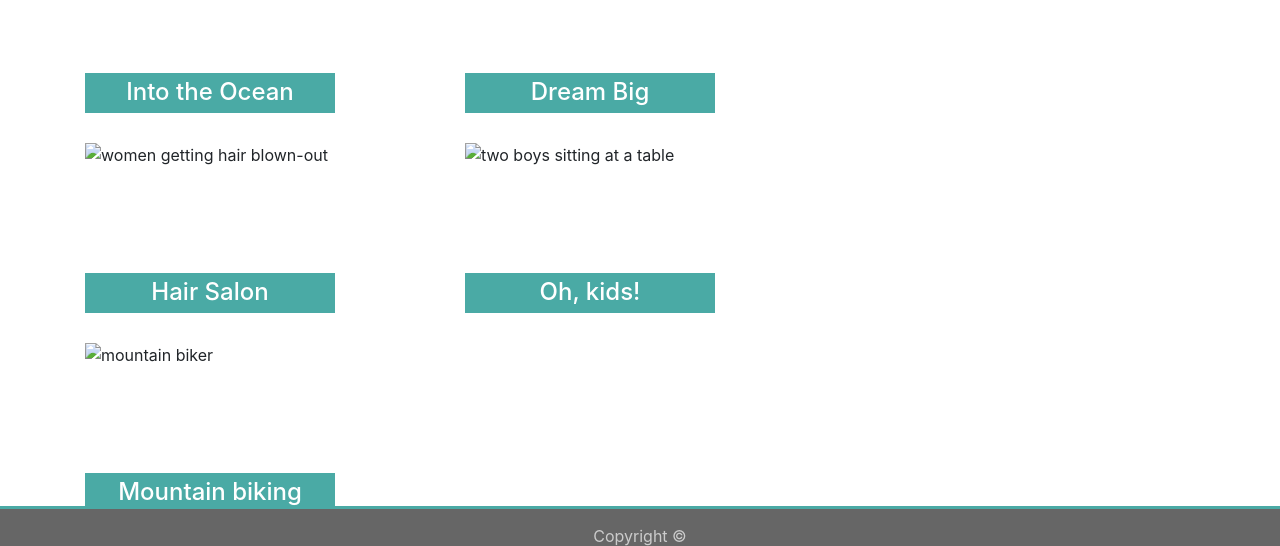
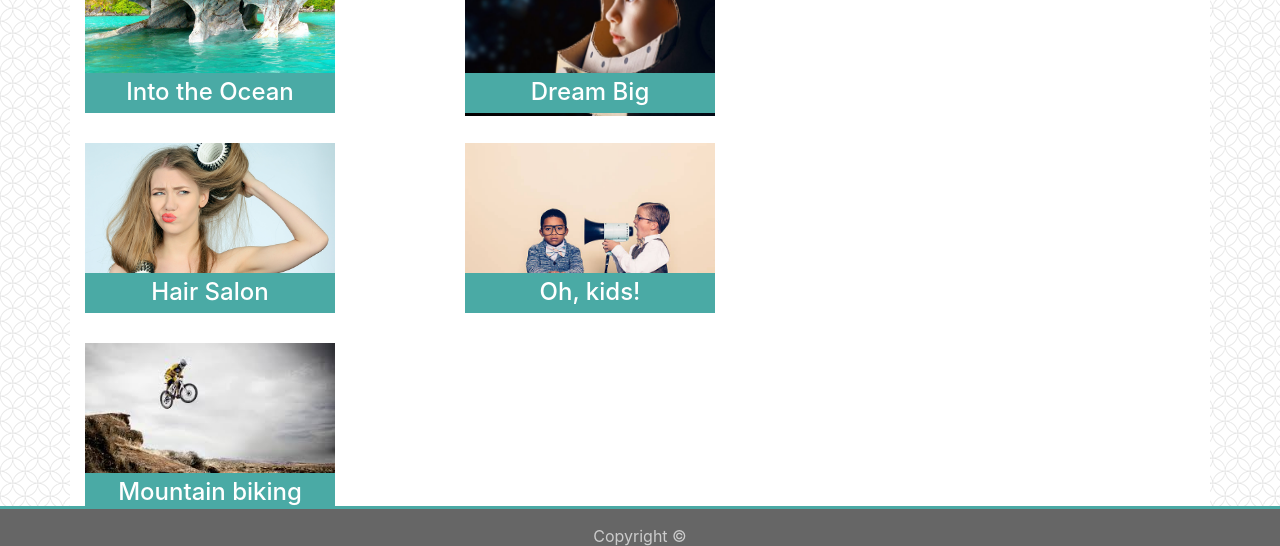
Before and after one commit to arohadobson/Bootstrap-Portfolio, a plain HTML site: page assets/portfolio.html in a window 1280 px wide. Shown: the part 254-800 px from the top of the page. Drawn offline with nearby package versions, Linux system fonts and the light colour scheme; files that its build step writes are made by us from their sources.

Commit message:
split repositories

```diff
--- a/assets/portfolio.html
+++ b/assets/portfolio.html
@@ -5,11 +5,11 @@
     <meta name="viewport" content="width=device-width, initial-scale=1.0">
     <meta http-equiv="X-UA-Compatible" content="ie=edge">
     <html>
-    <link rel="stylesheet" type"text/css" href="../responsive_portfolio/style.css">
+    <link rel="stylesheet" type"text/css" href="./style.css">
 
     <link rel="icon" href="../responsive_portfolio/images/silver-fern-on-blue.jpg" alt="silver fern icon">
 
-    <title> Aroha Dobson| Responsive Portfolio - Homework 02 </title>
+    <title> Aroha Dobson| Bootstrap Portfolio - Homework 02 </title>
 
     <link rel="stylesheet" href="https://stackpath.bootstrapcdn.com/bootstrap/4.1.3/css/bootstrap.min.css" integrity="sha384-MCw98/SFnGE8fJT3GXwEOngsV7Zt27NXFoaoApmYm81iuXoPkFOJwJ8ERdknLPMO" crossorigin="anonymous">
 
@@ -31,7 +31,7 @@
                 <div class="collapse navbar-collapse" id="navbarNav">
                     <ul class="navbar-nav ml-auto">
                         <li class="nav-item">
-                            <a class="nav-link" href="./index.html">About</a>
+                            <a class="nav-link" href="../index.html">About</a>
                         </li>
 
                         <li class="nav-item">
@@ -60,7 +60,7 @@
 
             <div class="col-lg-4 col-md-5 col-sm-8">
                 <div class="imagebox">
-                    <img src="../responsive_portfolio/images/Ocean.jpg" alt="ocean picture" class="img-fluid" style="padding-bottom: 30px">
+                    <img src="../images/Ocean.jpg" alt="ocean picture" class="img-fluid" style="padding-bottom: 30px">
                     <div class="caption">
                         <h4>Into the Ocean</h4>
                     </div>
@@ -69,7 +69,7 @@
 
             <div class="col-lg-4 col-md-5 col-sm-8">
                 <div class="imagebox">
-                    <img src="../responsive_portfolio/images/dream big.jpg" alt="astronaught child" class="img-fluid" style="padding-bottom: 30px">
+                    <img src="../images/dream big.jpg" alt="astronaught child" class="img-fluid" style="padding-bottom: 30px">
                     <div class="caption">
                         <h4>Dream Big</h4>
                     </div>
@@ -81,7 +81,7 @@
 
             <div class="col-lg-4 col-md-5 col-sm-8">
                 <div class="imagebox">
-                    <img src="../responsive_portfolio/images/hair salon.png" alt="women getting hair blown-out" class="img-fluid" style="padding-bottom: 30px">
+                    <img src="../images/hair salon.png" alt="women getting hair blown-out" class="img-fluid" style="padding-bottom: 30px">
                     <div class="caption">
                         <h4>Hair Salon</h4>
                     </div>
@@ -90,7 +90,7 @@
 
             <div class="col-lg-4 col-md-5 col-sm-8">
                 <div class="imagebox">
-                    <img src="../responsive_portfolio/images/man splaining.jpg" alt="two boys sitting at a table" class="img-fluid" style="padding-bottom: 30px">
+                    <img src="../images/man splaining.jpg" alt="two boys sitting at a table" class="img-fluid" style="padding-bottom: 30px">
                     <div class="caption">
                         <h4>Oh, kids!</h4>
                     </div>
@@ -102,7 +102,7 @@
 
             <div class="col-lg-4 col-md-5 col-sm-8">
                 <div class="imagebox">
-                    <img src="../responsive_portfolio/images/mountain biking.jpg" alt="mountain biker" class="img-fluid" style="padding-bottom: 30px">
+                    <img src="../images/mountain biking.jpg" alt="mountain biker" class="img-fluid" style="padding-bottom: 30px">
                     <div class="caption">
                         <h4>Mountain biking</h4>
                     </div>
--- a/assets/style.css
+++ b/assets/style.css
@@ -3,7 +3,7 @@
 }
 
 body {
-    background: url('../responsive_portfolio/images/spiration-light.png') repeat;
+    background: url('../images/spiration-light.png') repeat;
     font-family: Arial, Helvetica, sans-serif;
     overflow: auto;
     color: #777777;
```
Also changed, not shown: assets/contact.html (+4 -4 lines), index.html (+5 -5 lines), images/Aroha Dobson.jpg (added), images/Fire.jpg (added), images/Ocean.jpg (added), images/at the beach.jpg (added), images/black and white fern.jpg (added), images/dream big.jpg (added), images/first cup of coffee.jpg (added), images/hair salon.png (added), images/man splaining.jpg (added), images/mountain biking.jpg (added), images/silver-fern-on-blue.jpg (added), images/spiration light/readme.txt (added), 3 more files, 1 other file.
